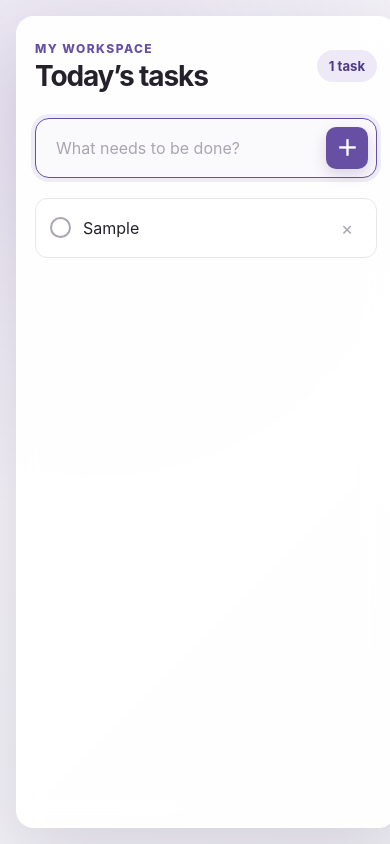
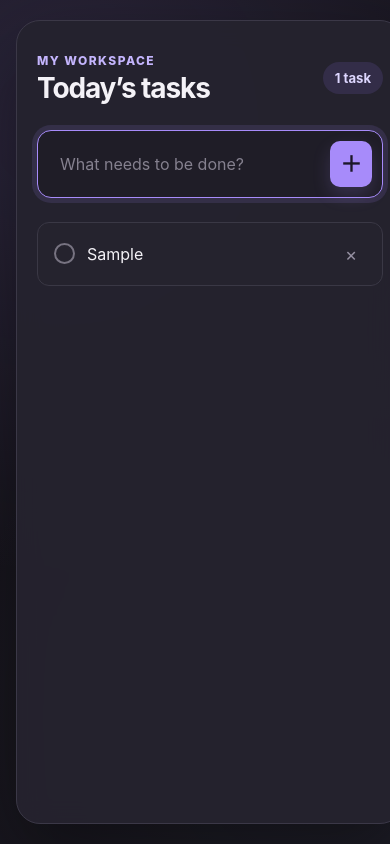
Before and after one commit to jmcmanus-iso-ne/project, a plain HTML site: page index.html in a window 390 px wide. Both pictures are taken after typing "Sample" into the empty fields and a click on the button "Add task". Drawn offline with Linux system fonts and the light colour scheme; a web font is replaced by a local one.

Commit message:
Apply dark theme and add layout padding

```diff
--- a/index.html
+++ b/index.html
@@ -4,7 +4,7 @@
 <head>
     <meta charset="UTF-8">
     <meta name="viewport" content="width=device-width, initial-scale=1.0">
-    <meta name="theme-color" content="#6750a4">
+    <meta name="theme-color" content="#17151d">
     <title>Task Manager</title>
     <link rel="stylesheet" href="style.css">
 </head>
--- a/style.css
+++ b/style.css
@@ -1,5 +1,6 @@
 @import url('https://fonts.googleapis.com/css2?family=Segoe+UI:wght@400;600&display=swap');
 
+/* Light theme */
 :root {
     --purple: #6750a4;
     --purple-dark: #4f3b85;
@@ -233,16 +234,128 @@ button {
     to { opacity: 1; transform: translateY(0); }
 }
 
+/* Dark theme and expanded layout */
+:root {
+    --purple: #a78bfa;
+    --purple-dark: #c4b5fd;
+    --purple-soft: #332d48;
+    --ink: #f4f2f7;
+    --muted: #aaa6b4;
+    --line: #3a3845;
+    --surface: #25232e;
+    --danger: #fb7185;
+}
+
+body {
+    padding: 48px 24px;
+    color: var(--ink);
+    background:
+        radial-gradient(circle at 15% 15%, rgba(167, 139, 250, 0.14), transparent 28rem),
+        radial-gradient(circle at 85% 85%, rgba(100, 116, 139, 0.12), transparent 24rem),
+        #17151d;
+}
+
+.app-shell {
+    min-height: 560px;
+    padding: 44px;
+    background: rgba(37, 35, 46, 0.96);
+    border: 1px solid #3b3847;
+    box-shadow: 0 28px 80px rgba(0, 0, 0, 0.42);
+}
+
+.app-header {
+    margin-bottom: 32px;
+}
+
+.eyebrow {
+    color: #c4b5fd;
+}
+
+.task-count {
+    background: var(--purple-soft);
+    color: #ddd6fe;
+}
+
+.input-container {
+    padding: 10px;
+    margin-bottom: 24px;
+    border-color: var(--line);
+    background: #1f1d27;
+}
+
+.input-container:focus-within {
+    border-color: var(--purple);
+    box-shadow: 0 0 0 5px rgba(167, 139, 250, 0.12);
+}
+
+input[type="text"] {
+    padding: 13px 12px;
+    color: var(--ink);
+}
+
+input::placeholder {
+    color: #85818f;
+}
+
+#addTaskBtn {
+    background: var(--purple);
+    color: #1c1728;
+    box-shadow: 0 8px 18px rgba(167, 139, 250, 0.18);
+}
+
+#addTaskBtn:hover {
+    background: #c4b5fd;
+}
+
+.task-list {
+    gap: 12px;
+}
+
+.task-list li {
+    min-height: 64px;
+    padding: 12px 12px 12px 16px;
+    border-color: var(--line);
+    background: var(--surface);
+}
+
+.task-list li:hover {
+    border-color: #514d60;
+    box-shadow: 0 10px 24px rgba(0, 0, 0, 0.18);
+}
+
+.task-checkbox {
+    border-color: #777381;
+}
+
+.completed {
+    color: #85818f;
+}
+
+.deleteBtn {
+    color: #9691a2;
+}
+
+.deleteBtn:hover {
+    background: #432934;
+    color: #fda4af;
+}
+
+.empty-state {
+    margin: 84px 20px 28px;
+}
+
 @media (max-width: 480px) {
     body {
-        align-items: start;
-        padding: 16px;
+        padding: 20px 16px;
     }
 
     .app-shell {
-        min-height: calc(100vh - 32px);
-        padding: 24px 18px;
-        border-radius: 18px;
+        min-height: calc(100vh - 40px);
+        padding: 32px 20px;
+    }
+
+    .app-header {
+        margin-bottom: 26px;
     }
 
     #addTaskBtn {
```
